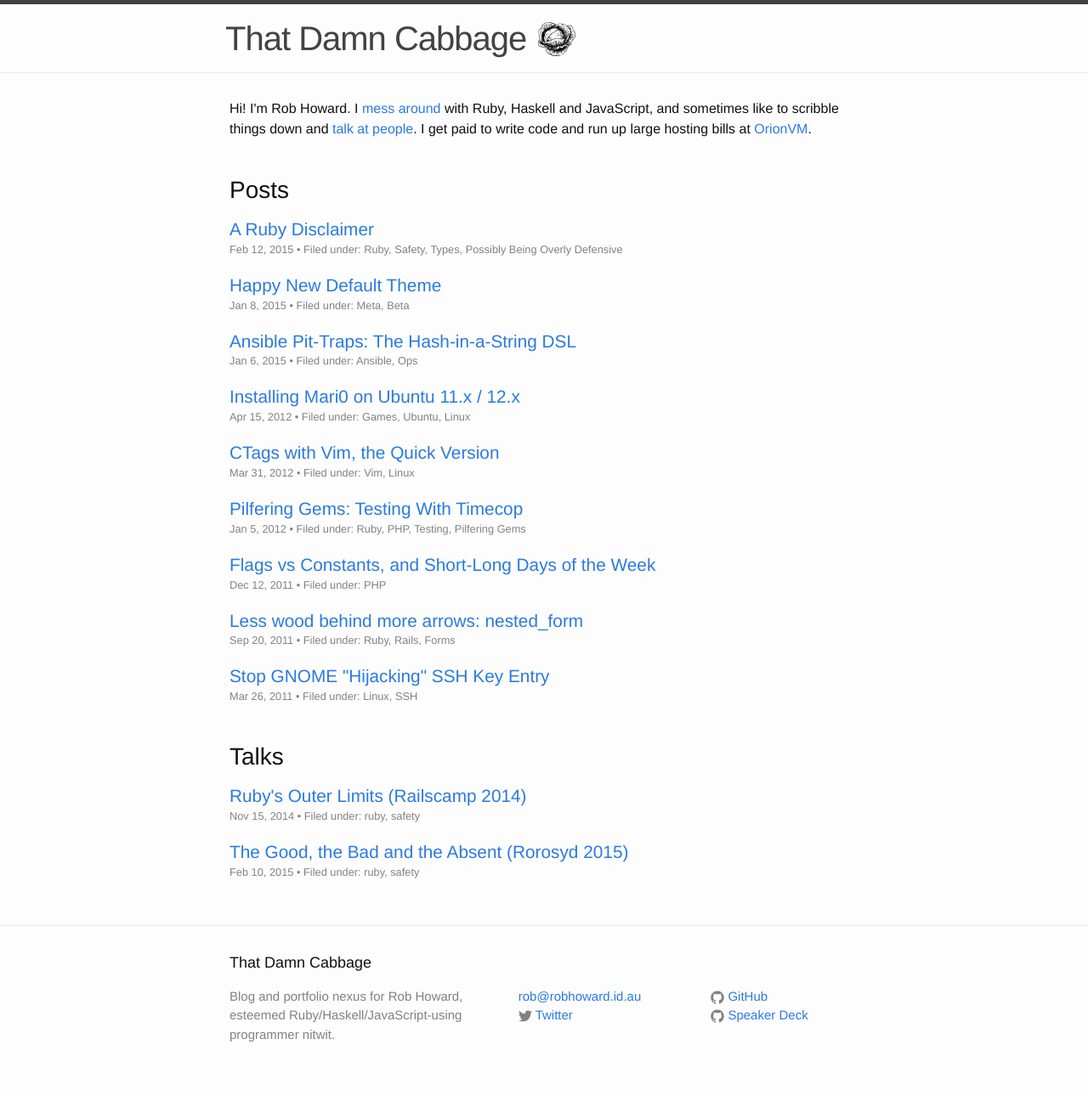
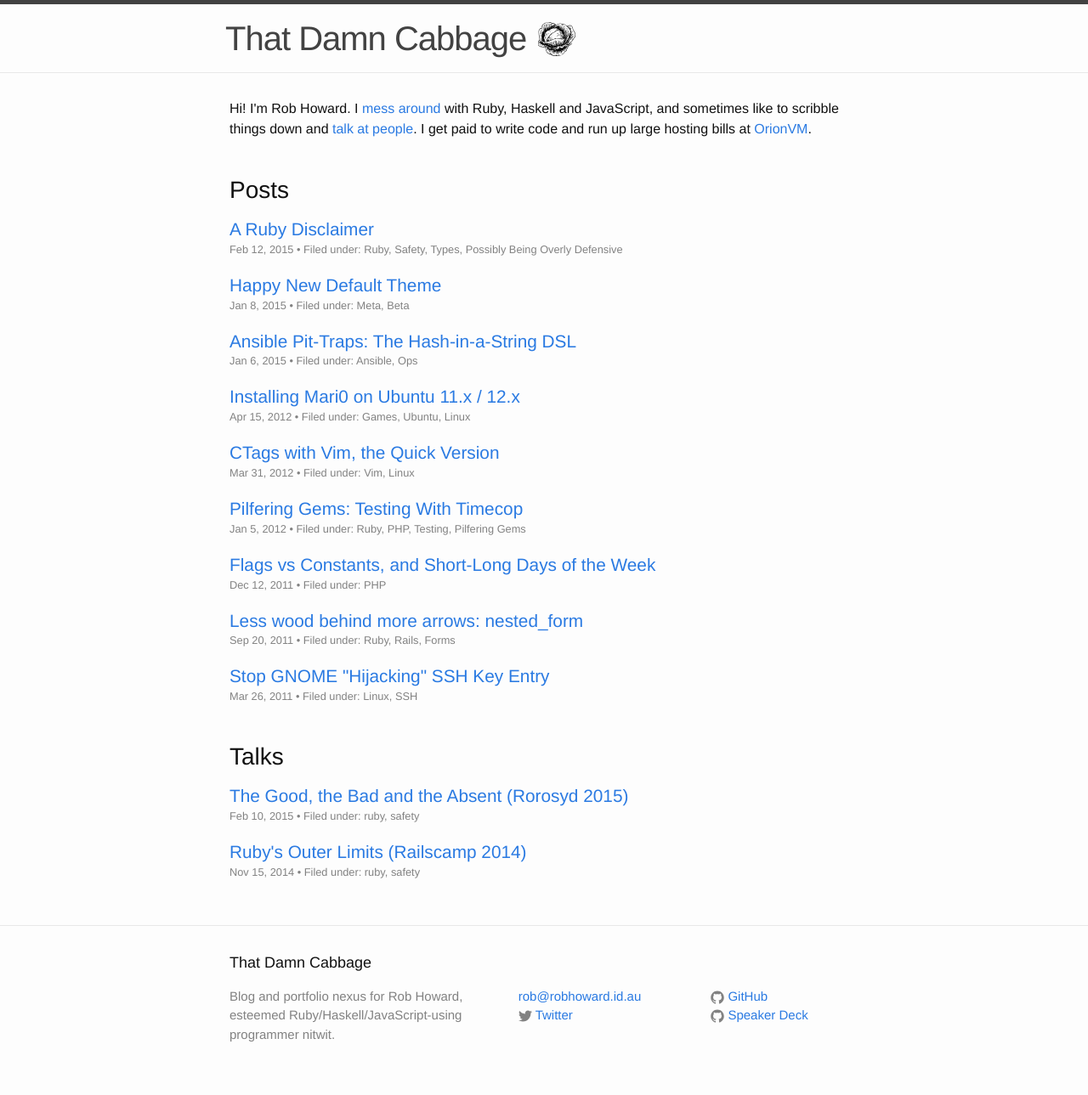
Before and after one commit to damncabbage/deadname.id.au, a Jekyll site: the page built from index.html, in a window 1280 px wide. Shown: the whole page at 85% size. Built offline with Jekyll 4.4.1, drawn with Linux system fonts in a browser that asks for light colours; Markdown is read by kramdown in place of the engine named in the settings.

Commit message:
Fixes the talks list so they're in reverse-chrono-order like the blog posts.

```diff
--- a/index.html
+++ b/index.html
@@ -26,7 +26,7 @@ landmark: home
   <section id="talks">
     <h1 class="page-heading">Talks</h1>
     <ul id="post-list" class="post-list">
-      {% for post in site.talks %}
+      {% for post in site.talks reversed %}
         <li>
           <h2>
             <a class="post-link" href="{{ post.url }}">{{ post.title }}{% if post.venue %} ({{ post.venue }}){% endif %}</a>
```
